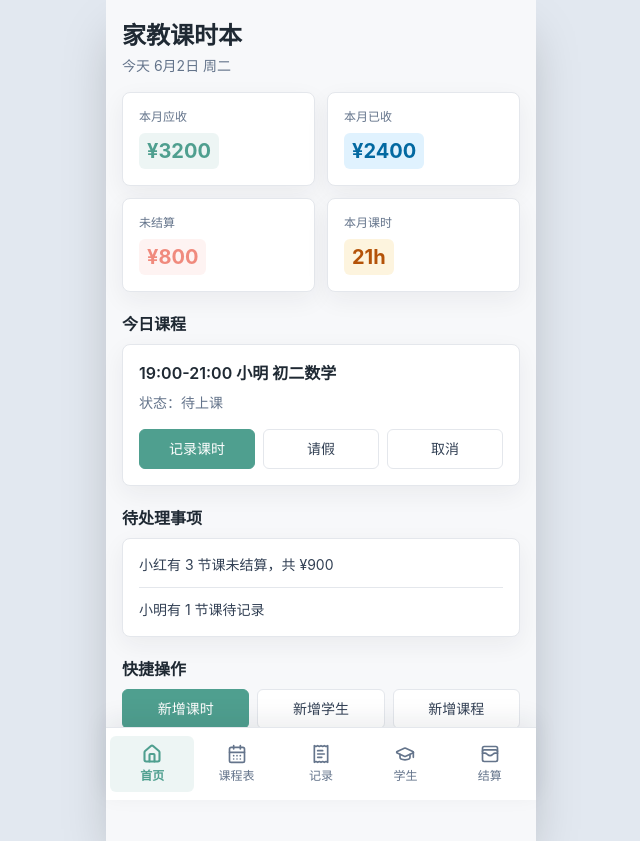
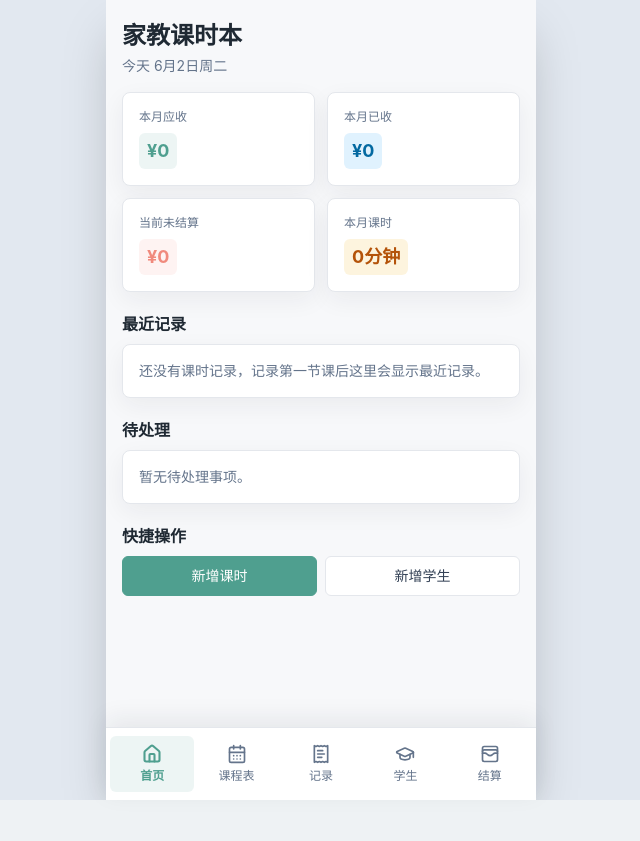
Before and after one commit to happiness114514/tutor-log, a React (Vite) app: page / in a window 1280 px wide. Shown: the whole page, without its empty margins (319-959 px from the left). After the commit the page ends 800 px from the top, so only its background shows below. Built offline with nearby package versions, Linux system fonts and the light colour scheme.

Commit message:
Implement real dashboard statistics

```diff
--- a/src/App.tsx
+++ b/src/App.tsx
@@ -11,7 +11,12 @@ export function App() {
   const [activePage, setActivePage] = useActivePage();
 
   const pages = {
-    dashboard: <Dashboard />,
+    dashboard: (
+      <Dashboard
+        onNavigateToLessons={() => setActivePage('lessons')}
+        onNavigateToStudents={() => setActivePage('students')}
+      />
+    ),
     schedule: <Schedule />,
     lessons: <Lessons onNavigateToStudents={() => setActivePage('students')} />,
     students: <Students />,
--- a/src/pages/Dashboard.tsx
+++ b/src/pages/Dashboard.tsx
@@ -2,7 +2,22 @@ import { ActionButton } from '../components/ActionButton';
 import { Card } from '../components/Card';
 import { PageHeader } from '../components/PageHeader';
 import { SectionTitle } from '../components/SectionTitle';
-import { dashboardStats, todayCourse, todos } from '../store/mockData';
+import { useLessons } from '../store/useLessons';
+import { useStudents } from '../store/useStudents';
+import type { Lesson } from '../types';
+import {
+  formatDuration,
+  formatMoney,
+  getDashboardStats,
+  getRecentLessons,
+  getStudentById,
+  getUnsettledSummaryByStudent,
+} from '../utils/dashboardStats';
+
+interface DashboardProps {
+  onNavigateToLessons: () => void;
+  onNavigateToStudents: () => void;
+}
 
 const toneClass = {
   mint: 'bg-mint/10 text-mint',
@@ -11,51 +26,113 @@ const toneClass = {
   blue: 'bg-sky-100 text-sky-700',
 };
 
-export function Dashboard() {
+function todayLabel() {
+  return new Intl.DateTimeFormat('zh-CN', {
+    month: 'long',
+    day: 'numeric',
+    weekday: 'short',
+  }).format(new Date());
+}
+
+function timeText(lesson: Lesson) {
+  if (lesson.startTime && lesson.endTime) {
+    return `${lesson.startTime}-${lesson.endTime}`;
+  }
+
+  return '未填写时间';
+}
+
+export function Dashboard({ onNavigateToLessons, onNavigateToStudents }: DashboardProps) {
+  const { students } = useStudents();
+  const { lessons } = useLessons();
+  const stats = getDashboardStats(students, lessons);
+  const recentLessons = getRecentLessons(lessons);
+  const unsettledSummary = getUnsettledSummaryByStudent(students, lessons);
+
+  const statCards = [
+    { label: '本月应收', value: formatMoney(stats.monthlyReceivable), tone: 'mint' as const },
+    { label: '本月已收', value: formatMoney(stats.monthlyReceived), tone: 'blue' as const },
+    { label: '当前未结算', value: formatMoney(stats.unsettledAmount), tone: 'coral' as const },
+    { label: '本月课时', value: formatDuration(stats.monthlyDuration), tone: 'sunshine' as const },
+  ];
+
   return (
     <div>
-      <PageHeader title="家教课时本" subtitle="今天 6月2日 周二" />
+      <PageHeader title="家教课时本" subtitle={`今天 ${todayLabel()}`} />
+
+      {students.length === 0 ? (
+        <Card className="mb-4">
+          <p className="text-sm text-slate-600">先添加学生，开始记录你的家教课时。</p>
+          <ActionButton variant="primary" className="mt-4 w-full" onClick={onNavigateToStudents}>
+            新增学生
+          </ActionButton>
+        </Card>
+      ) : null}
 
       <section className="grid grid-cols-2 gap-3">
-        {dashboardStats.map((stat) => (
+        {statCards.map((stat) => (
           <Card key={stat.label} className="p-3">
             <p className="text-xs text-slate-500">{stat.label}</p>
-            <p className={`mt-2 inline-flex rounded-md px-2 py-1 text-xl font-bold ${toneClass[stat.tone]}`}>
+            <p className={`mt-2 inline-flex rounded-md px-2 py-1 text-lg font-bold ${toneClass[stat.tone]}`}>
               {stat.value}
             </p>
           </Card>
         ))}
       </section>
 
-      <SectionTitle>今日课程</SectionTitle>
+      <SectionTitle>最近记录</SectionTitle>
       <Card>
-        <p className="text-base font-semibold">
-          {todayCourse.time} {todayCourse.studentName} {todayCourse.subject}
+        {recentLessons.length === 0 ? (
+          <p className="text-sm text-slate-500">还没有课时记录，记录第一节课后这里会显示最近记录。</p>
+        ) : (
+          <div className="divide-y divide-line">
+            {recentLessons.map((lesson) => {
+              const student = getStudentById(students, lesson.studentId);
+
+              return (
+                <div key={lesson.id} className="py-3 first:pt-0 last:pb-0">
+                  <div className="flex items-start justify-between gap-3">
+                    <div>
+                      <p className="text-sm font-semibold text-ink">
+                        {lesson.date} {timeText(lesson)}
                       </p>
-        <p className="mt-2 text-sm text-slate-500">状态：{todayCourse.status}</p>
-        <div className="mt-4 grid grid-cols-3 gap-2">
-          <ActionButton variant="primary">记录课时</ActionButton>
-          <ActionButton>请假</ActionButton>
-          <ActionButton>取消</ActionButton>
+                      <p className="mt-1 text-sm text-slate-500">
+                        {student?.name ?? '未知学生'} · {student?.subject ?? '未填写科目'}
+                      </p>
                     </div>
+                    <p className="text-base font-bold text-coral">{formatMoney(lesson.amount)}</p>
+                  </div>
+                  <p className="mt-2 text-xs text-slate-500">
+                    {formatDuration(lesson.duration)} · {lesson.isSettled ? '已结算' : '未结算'}
+                  </p>
+                </div>
+              );
+            })}
+          </div>
+        )}
       </Card>
 
-      <SectionTitle>待处理事项</SectionTitle>
+      <SectionTitle>待处理</SectionTitle>
       <Card>
+        {unsettledSummary.length === 0 ? (
+          <p className="text-sm text-slate-500">暂无待处理事项。</p>
+        ) : (
           <div className="divide-y divide-line">
-          {todos.map((todo) => (
-            <p key={todo} className="py-3 first:pt-0 last:pb-0 text-sm text-slate-700">
-              {todo}
+            {unsettledSummary.map((summary) => (
+              <p key={summary.studentId} className="py-3 first:pt-0 last:pb-0 text-sm text-slate-700">
+                {summary.studentName}有 {summary.lessonCount} 节课未结算，共 {formatMoney(summary.amount)}
               </p>
             ))}
           </div>
+        )}
       </Card>
 
       <SectionTitle>快捷操作</SectionTitle>
-      <div className="grid grid-cols-3 gap-2">
-        <ActionButton variant="primary">新增课时</ActionButton>
-        <ActionButton>新增学生</ActionButton>
-        <ActionButton>新增课程</ActionButton>
+      <div className="grid grid-cols-2 gap-2">
+        <ActionButton variant="primary" onClick={onNavigateToLessons}>
+          新增课时
+        </ActionButton>
+        <ActionButton onClick={onNavigateToStudents}>新增学生</ActionButton>
       </div>
     </div>
   );
--- a/src/store/mockData.ts
+++ b/src/store/mockData.ts
@@ -1,23 +1,4 @@
-import type { Course, SettlementItem, StatCardData, Student } from '../types';
-
-export const dashboardStats: StatCardData[] = [
-  { label: '本月应收', value: '¥3200', tone: 'mint' },
-  { label: '本月已收', value: '¥2400', tone: 'blue' },
-  { label: '未结算', value: '¥800', tone: 'coral' },
-  { label: '本月课时', value: '21h', tone: 'sunshine' },
-];
-
-export const todayCourse: Course = {
-  id: 'course-today-1',
-  time: '19:00-21:00',
-  studentName: '小明',
-  subject: '初二数学',
-  type: '固定课程',
-  reminder: '提前30分钟提醒',
-  status: '待上课',
-};
-
-export const todos = ['小红有 3 节课未结算，共 ¥900', '小明有 1 节课待记录'];
+import type { Course, SettlementItem, Student } from '../types';
 
 export const courses: Course[] = [
   {
--- a/src/types/index.ts
+++ b/src/types/index.ts
@@ -3,12 +3,6 @@ export type PageId = 'dashboard' | 'schedule' | 'lessons' | 'students' | 'settle
 export type LessonStatus = 'completed' | 'cancelled' | 'leave' | 'makeup' | 'trial';
 
 export type TrialFeeMode = 'free' | 'half' | 'normal' | 'custom';
-
-export interface StatCardData {
-  label: string;
-  value: string;
-  tone: 'mint' | 'coral' | 'sunshine' | 'blue';
-}
 
 export interface Course {
   id: string;
--- /dev/null
+++ b/src/utils/dashboardStats.ts
@@ -0,0 +1,114 @@
+import type { Lesson, Student } from '../types';
+
+export type DashboardStats = {
+  monthlyReceivable: number;
+  monthlyReceived: number;
+  unsettledAmount: number;
+  monthlyDuration: number;
+};
+
+export type UnsettledStudentSummary = {
+  studentId: string;
+  studentName: string;
+  lessonCount: number;
+  amount: number;
+};
+
+export function isEffectiveLesson(lesson: Lesson) {
+  if (lesson.status === 'cancelled' || lesson.status === 'leave') {
+    return false;
+  }
+
+  if (lesson.status === 'trial') {
+    return lesson.amount > 0;
+  }
+
+  return lesson.status === 'completed' || lesson.status === 'makeup';
+}
+
+export function isLessonInCurrentMonth(lesson: Lesson, now = new Date()) {
+  const [year, month] = lesson.date.split('-').map(Number);
+  return year === now.getFullYear() && month === now.getMonth() + 1;
+}
+
+export function formatMoney(amount: number) {
+  const normalized = Number(amount.toFixed(2));
+  return `¥${normalized}`;
+}
+
+export function formatDuration(duration: number) {
+  const totalMinutes = Math.round(duration * 60);
+  const hours = Math.floor(totalMinutes / 60);
+  const minutes = totalMinutes % 60;
+
+  if (hours > 0 && minutes > 0) {
+    return `${hours}小时${minutes}分钟`;
+  }
+
+  if (hours > 0) {
+    return `${hours}小时`;
+  }
+
+  return `${minutes}分钟`;
+}
+
+export function getStudentById(students: Student[], studentId: string) {
+  return students.find((student) => student.id === studentId);
+}
+
+export function getDashboardStats(_students: Student[], lessons: Lesson[]): DashboardStats {
+  const currentMonthEffectiveLessons = lessons.filter(
+    (lesson) => isEffectiveLesson(lesson) && isLessonInCurrentMonth(lesson),
+  );
+
+  return {
+    monthlyReceivable: currentMonthEffectiveLessons.reduce((sum, lesson) => sum + lesson.amount, 0),
+    monthlyReceived: currentMonthEffectiveLessons
+      .filter((lesson) => lesson.isSettled)
+      .reduce((sum, lesson) => sum + lesson.amount, 0),
+    unsettledAmount: lessons
+      .filter((lesson) => isEffectiveLesson(lesson) && !lesson.isSettled)
+      .reduce((sum, lesson) => sum + lesson.amount, 0),
+    monthlyDuration: currentMonthEffectiveLessons.reduce((sum, lesson) => sum + lesson.duration, 0),
+  };
+}
+
+export function getRecentLessons(lessons: Lesson[], limit = 3) {
+  return [...lessons]
+    .sort((a, b) => {
+      const dateCompare = b.date.localeCompare(a.date);
+      if (dateCompare !== 0) {
+        return dateCompare;
+      }
+
+      return (b.startTime ?? '').localeCompare(a.startTime ?? '');
+    })
+    .slice(0, limit);
+}
+
+export function getUnsettledSummaryByStudent(students: Student[], lessons: Lesson[]) {
+  const studentMap = new Map(students.map((student) => [student.id, student]));
+  const summaryMap = new Map<string, UnsettledStudentSummary>();
+
+  lessons
+    .filter((lesson) => isEffectiveLesson(lesson) && !lesson.isSettled)
+    .forEach((lesson) => {
+      const student = studentMap.get(lesson.studentId);
+      const current = summaryMap.get(lesson.studentId) ?? {
+        studentId: lesson.studentId,
+        studentName: student?.name ?? '未知学生',
+        lessonCount: 0,
+        amount: 0,
+      };
+
+      summaryMap.set(lesson.studentId, {
+        ...current,
+        lessonCount: current.lessonCount + 1,
+        amount: current.amount + lesson.amount,
+      });
+    });
+
+  return [...summaryMap.values()]
+    .sort((a, b) => b.amount - a.amount)
+    .slice(0, 3);
+}
```
Lines whose indentation alone changed are shown as unchanged.
